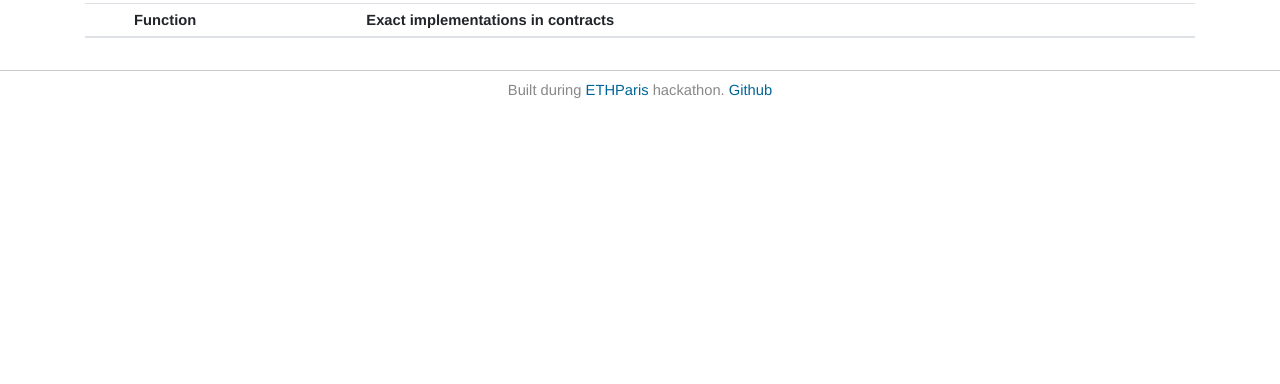
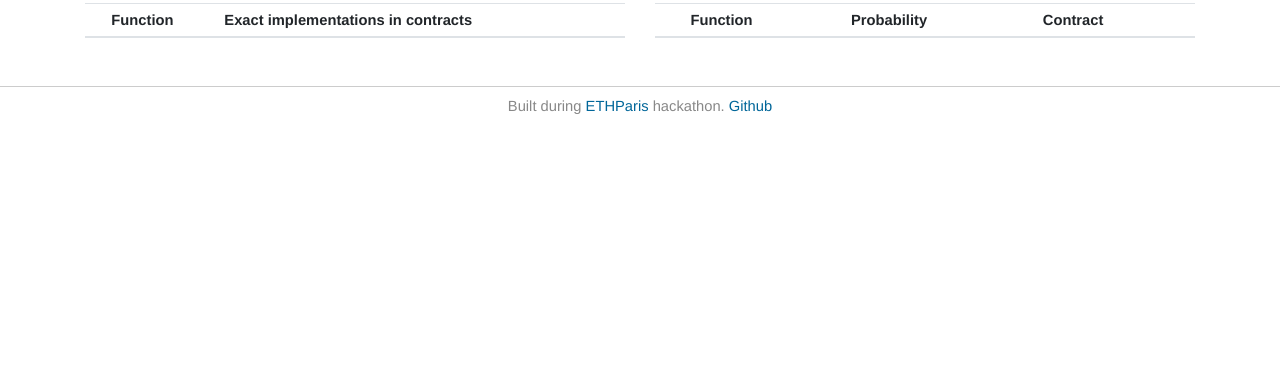
Before and after one commit to willprice221/contract-explorer, a Flask app: template web/templates/function.html in a window 1280 px wide. Shown: the part 416-800 px from the top of the page. Run offline with Flask 2, Linux system fonts and the light colour scheme; the template is opened without the code that fills it, so the values that code supplies are empty; parts of the project's set-up code (start-up, migrations or seed data) failed here and were passed over; some libraries are stand-ins or nearby versions.

Commit message:
✨ show predicted functions

```diff
--- a/web/main.py
+++ b/web/main.py
@@ -1,6 +1,7 @@
 from flask import Flask, abort, redirect, render_template, request
 import json
 import logging
+from operator import itemgetter
 
 from functions import *
 from query import *
@@ -28,15 +29,21 @@ def showContract(contract_address):
 
 @app.route('/contract/<contract_address>/<function_hash>')
 def showFunction(contract_address, function_hash):
-    function = get_function(contract_address, function_hash)
+    function = get_contract_function(contract_address, function_hash)
     functions_exact = get_functions_in_contracts(function['tree_hash'])
     function_sources = contract_function_code(contract_address, function_hash)
+
+    top_probs, top_fhashes = predict_model(json.loads(function['tree']))
+    top_funcs = [get_function(h) for h in top_fhashes]
+    functions_prediction = sorted(zip(top_probs, top_funcs), key=itemgetter(0), reverse=True)
+
     return render_template(
         'function.html',
         contract_address = contract_address,
         function_hash = function_hash,
         function = function,
         functions_exact = functions_exact,
+        functions_prediction = functions_prediction,
         function_sources = function_sources)
 
 if __name__ == '__main__':
--- a/web/templates/function.html
+++ b/web/templates/function.html
@@ -25,6 +25,8 @@
   </div>
 </header>
 
+<div class="row">
+  <div class="col-6">
     <table class="table table-sm">
       <thead>
         <tr>
@@ -62,4 +64,51 @@
       {% endfor %}
       </tbody>
     </table>
+  </div>
+
+  <div class="col-6">
+    <table class="table table-sm">
+      <thead>
+        <tr>
+          <th>&nbsp;</th>
+          <th>Function</th>
+          <th>Probability</th>
+          <th>Contract</th>
+        </tr>
+      <thead>
+
+      <tbody>
+      {% for probability, function in functions_prediction %}
+        <tr>
+          <td>
+            <a href="/contract/{{ function.addr }}/{{ function.hash }}">
+              {{ identicon_img(function, 48) }}
+            </a>
+          </td>
+          <td>
+            <div>
+              <a href="/contract/{{ function.addr }}/{{ function.hash }}">
+                <code>{{ function.name }}</code>
+              </a>
+            </div>
+
+            <a href="/contract/{{ function.addr }}/{{ function.hash }}">
+              <small><code>{{ function.hash }}</code></small>
+            </a>
+          </td>
+          <td>
+            <code>{{ probability }}</code>
+          </td>
+          <td>
+            <a href="/contract/{{ function.addr }}">
+              <code>{{ function.addr }}</code>
+            </a>
+          </td>
+        </tr>
+      {% endfor %}
+      </tbody>
+    </table>
+  </div>
+</div>
+
 {% endblock %}
```
Also changed, not shown: web/query.py (+11 -1 lines). Lines whose indentation alone changed are shown as unchanged.
